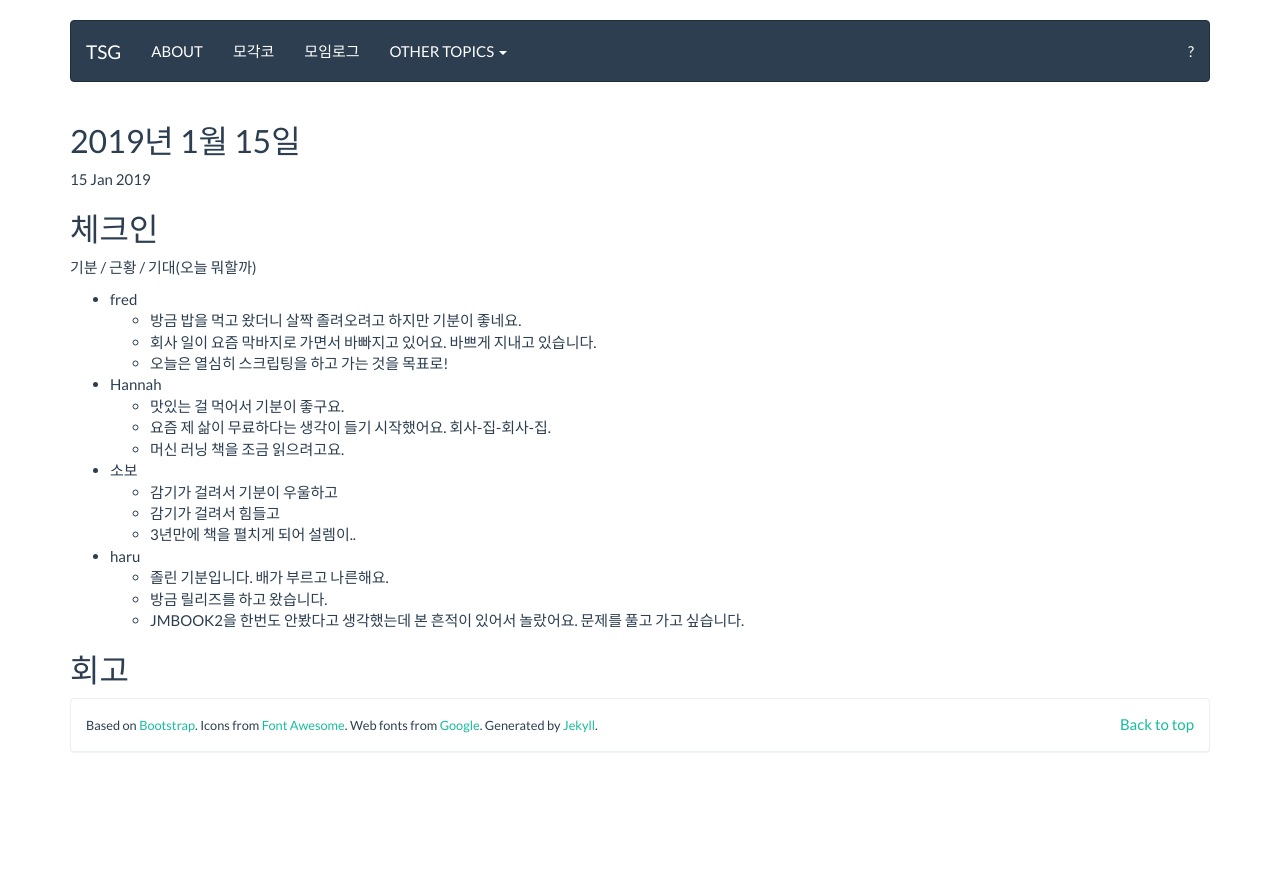
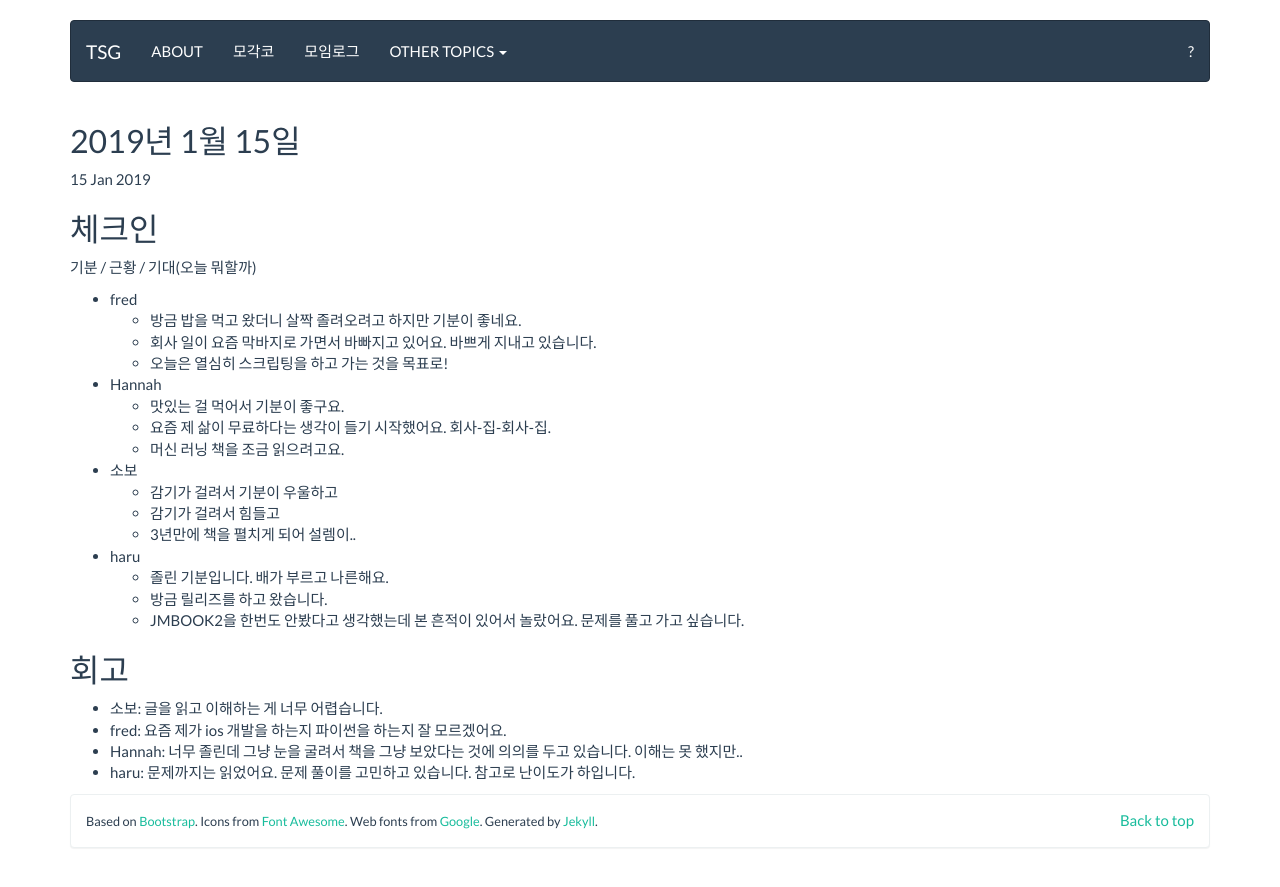
Before and after one commit to tuestudy/tuestudy.github.io, a Jekyll site: the page built from _posts/2019-01-15-meeting.markdown, in a window 1280 px wide. Shown: the top 887 px of the page. Built offline with Jekyll 4.4.1, drawn with Linux system fonts in a browser that asks for light colours.

Commit message:
2019-01-15 회고

```diff
--- a/_posts/2019-01-15-meeting.markdown
+++ b/_posts/2019-01-15-meeting.markdown
@@ -28,3 +28,8 @@
   * JMBOOK2을 한번도 안봤다고 생각했는데 본 흔적이 있어서 놀랐어요. 문제를 풀고 가고 싶습니다.
 
 ## 회고
+
+* 소보: 글을 읽고 이해하는 게 너무 어렵습니다.
+* fred: 요즘 제가 ios 개발을 하는지 파이썬을 하는지 잘 모르겠어요.
+* Hannah: 너무 졸린데 그냥 눈을 굴려서 책을 그냥 보았다는 것에 의의를 두고 있습니다. 이해는 못 했지만..
+* haru: 문제까지는 읽었어요. 문제 풀이를 고민하고 있습니다. 참고로 난이도가 하입니다.
```
